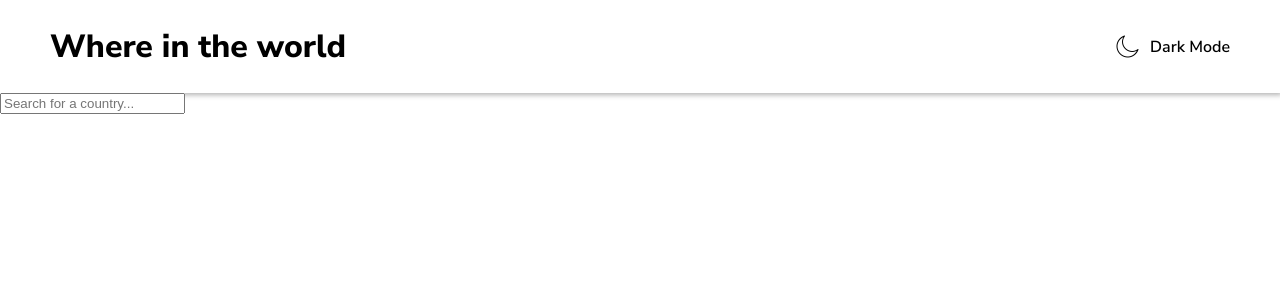
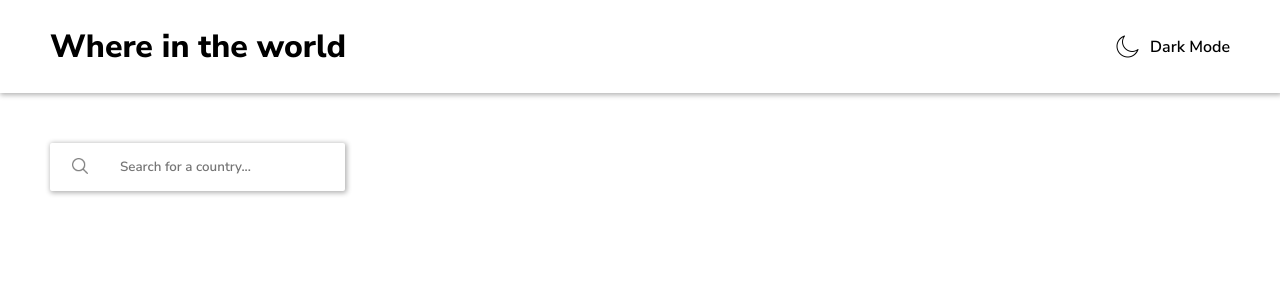
Before and after one commit to nico-ortiz/countries-app, an Angular app: page / in a window 1280 px wide. Shown: the top 300 px of the page. Built offline with nearby package versions, Linux system fonts and the light colour scheme.

Commit message:
create service to get data from api

```diff
--- a/src/app/app.module.ts
+++ b/src/app/app.module.ts
@@ -4,6 +4,7 @@ import { BrowserModule } from '@angular/platform-browser';
 import { AppRoutingModule } from './app-routing.module';
 import { AppComponent } from './app.component';
 import { SharedModule } from './shared/shared.module';
+import { HttpClientModule } from '@angular/common/http';
 
 @NgModule({
   declarations: [
@@ -12,6 +13,7 @@ import { SharedModule } from './shared/shared.module';
   imports: [
     AppRoutingModule,
     BrowserModule,
+    HttpClientModule,
     SharedModule
   ],
   providers: [],
--- /dev/null
+++ b/src/app/countries/services/countries.service.ts
@@ -0,0 +1,26 @@
+import { HttpClient } from '@angular/common/http';
+import { Injectable } from '@angular/core';
+import { Observable, catchError, of } from 'rxjs';
+import { Country } from '../interfaces/Country';
+
+@Injectable({
+  providedIn: 'root'
+})
+export class CountriesService {
+
+  private url: string = 'https://restcountries.com/v3.1';
+
+  constructor(private http: HttpClient) { }
+
+  private getCountriesRequest(url: string): Observable<Country[]> {
+    return this.http.get<Country[]>(url)
+    .pipe(
+      catchError(() => of([]))
+    );
+  }
+
+  searchByCountry(country: string): Observable<Country[]> {
+    const url: string = `${this.url}/name/${country}`;
+    return this.getCountriesRequest(url);
+  }
+}
--- a/src/app/shared/components/search-box/search-box.component.css
+++ b/src/app/shared/components/search-box/search-box.component.css
@@ -0,0 +1,11 @@
+.form-control {
+  padding: 15px 70px 15px 0px;
+  width: 25%;
+  border:  none;
+  box-shadow: 1px 1px 5px 1px rgba(0, 0 , 0, 0.3);
+  border-radius: 2px;
+
+  padding-left: 70px;
+  background: url(../../../../assets/images/icons8-búsqueda-30.png) no-repeat 20px 13px;
+  background-size: 20px;
+}
--- a/src/app/shared/components/search-box/search-box.component.html
+++ b/src/app/shared/components/search-box/search-box.component.html
@@ -1,5 +1,5 @@
 <input
-  class="form-control"
+  class="form-control nunito-sans-600"
   placeholder="Search for a country..."
   type="text"
   (keyup.enter)="sendCountry(txtInput.value)"
--- a/src/app/shared/pages/home-page/home-page.component.css
+++ b/src/app/shared/pages/home-page/home-page.component.css
@@ -0,0 +1,3 @@
+.search-container {
+  margin: 50px;
+}
--- a/src/app/shared/pages/home-page/home-page.component.html
+++ b/src/app/shared/pages/home-page/home-page.component.html
@@ -1,4 +1,5 @@
 <shared-header></shared-header>
 <div class="search-container">
-  <shared-search-box></shared-search-box>
+  <shared-search-box (onValue)="searchByCountry($event)"></shared-search-box>
 </div>
+<countries-card [countries]="countries"></countries-card>
--- a/src/app/shared/pages/home-page/home-page.component.ts
+++ b/src/app/shared/pages/home-page/home-page.component.ts
@@ -1,4 +1,6 @@
 import { Component } from '@angular/core';
+import { CountriesService } from '../../../countries/services/countries.service';
+import { Country } from '../../../countries/interfaces/Country';
 
 @Component({
   selector: 'shared-home-page',
@@ -7,4 +9,13 @@ import { Component } from '@angular/core';
 })
 export class HomePageComponent {
 
+  constructor(private countriesService: CountriesService) {}
+
+  public countries: Country[] = [];
+
+  searchByCountry(country: string):void {
+    this.countriesService
+      .searchByCountry(country)
+      .subscribe(countries => {this.countries = countries});
+  }
 }
--- a/src/app/shared/shared.module.ts
+++ b/src/app/shared/shared.module.ts
@@ -4,6 +4,7 @@ import { HeaderComponent } from './components/header/header.component';
 import { SearchBoxComponent } from './components/search-box/search-box.component';
 import { HomePageComponent } from './pages/home-page/home-page.component';
 import { RouterModule } from '@angular/router';
+import { CountriesModule } from '../countries/countries.module';
 
 
 
@@ -15,6 +16,7 @@ import { RouterModule } from '@angular/router';
   ],
   imports: [
     CommonModule,
+    CountriesModule
   ],
   exports: [
     HeaderComponent,
```
Also changed, not shown: src/app/countries/countries.module.ts (+7 -1 lines), src/assets/images/icons8-búsqueda-30.png (added), 1 other file (tests, documents, lock files or other folders).
